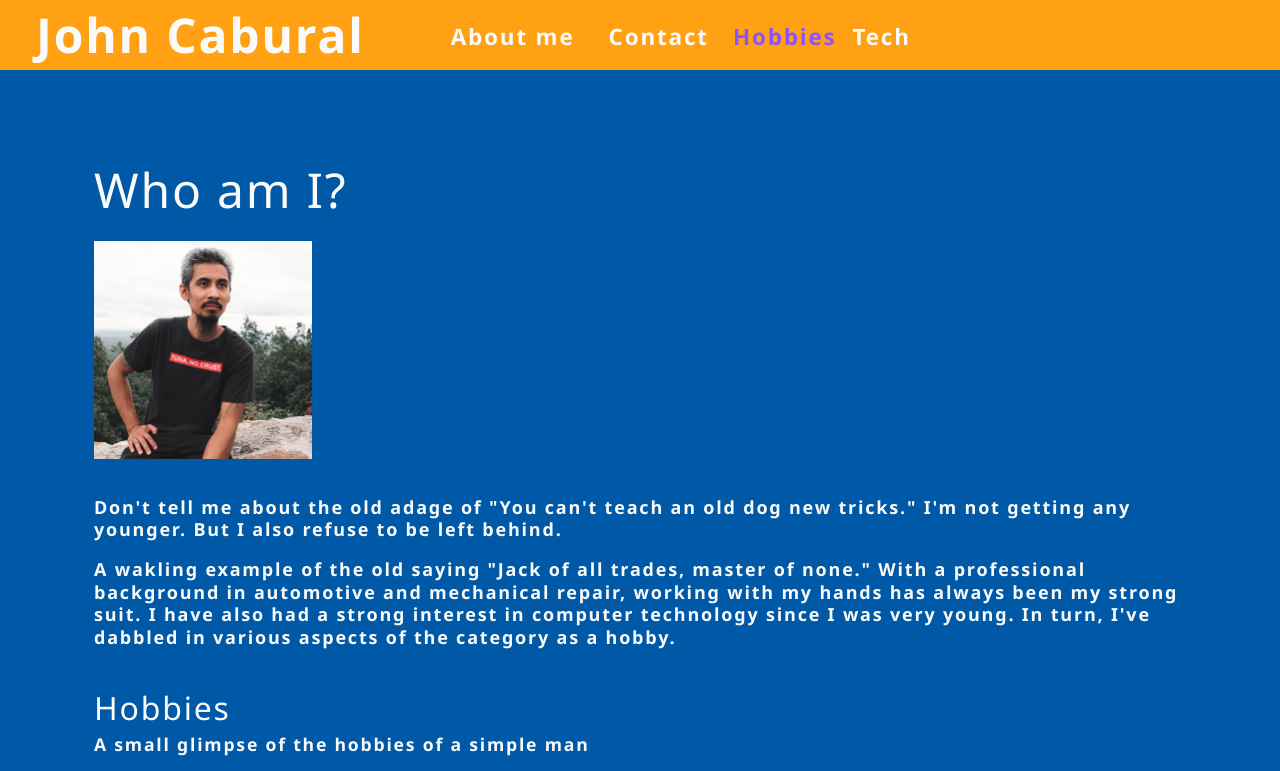
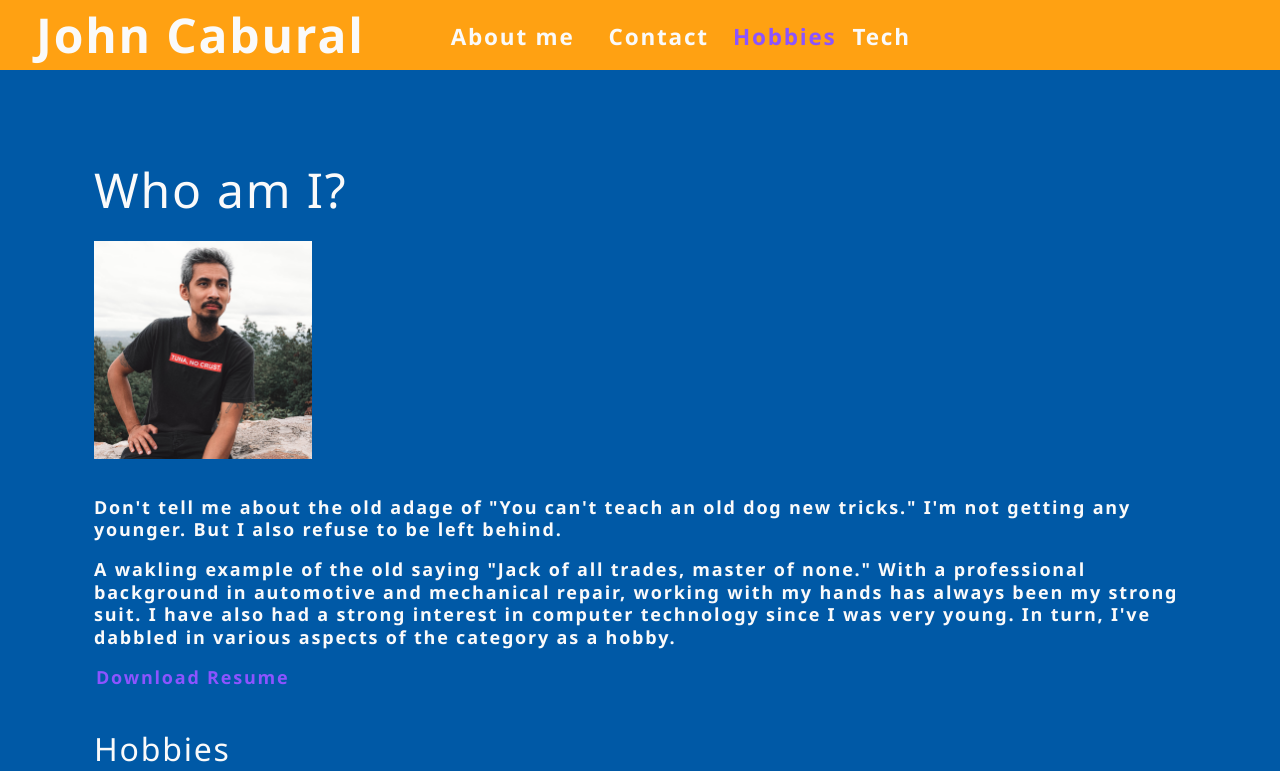
Before and after one commit to johnc13b/React-Portfolio, a React (Create React App) app: page / in a window 1280 px wide. Shown: the top 771 px of the page. Built offline with nearby package versions, Linux system fonts and the light colour scheme.

Commit message:
add link

```diff
--- a/src/components/About/index.js
+++ b/src/components/About/index.js
@@ -11,7 +11,10 @@ function About() {
                 Don't tell me about the old adage of "You can't teach an old dog new tricks." I'm not getting any younger. But I also refuse to be left behind.
                 <p />
                 A wakling example of the old saying "Jack of all trades, master of none." With a professional background in automotive and mechanical repair, working with my hands has always been my strong suit. I have also had a strong interest in computer technology since I was very young. In turn, I've dabbled in various aspects of the category as a hobby.
-
+                <p />
+                <a href="../../assets/docs/webdev.pdf" target="_blank" download>
+                    Download Resume
+                </a>
             </div>
         </section>
     )
```
